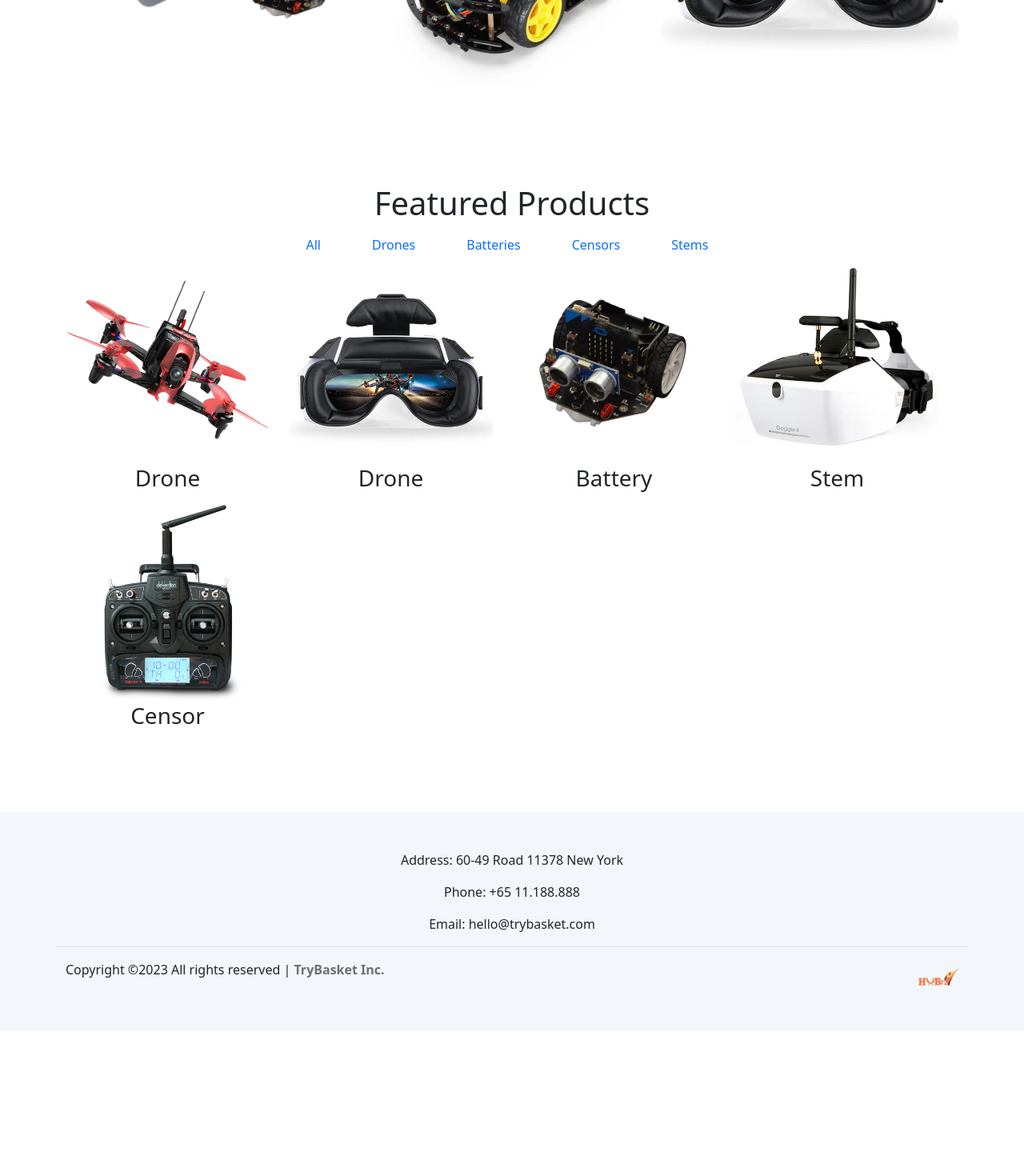
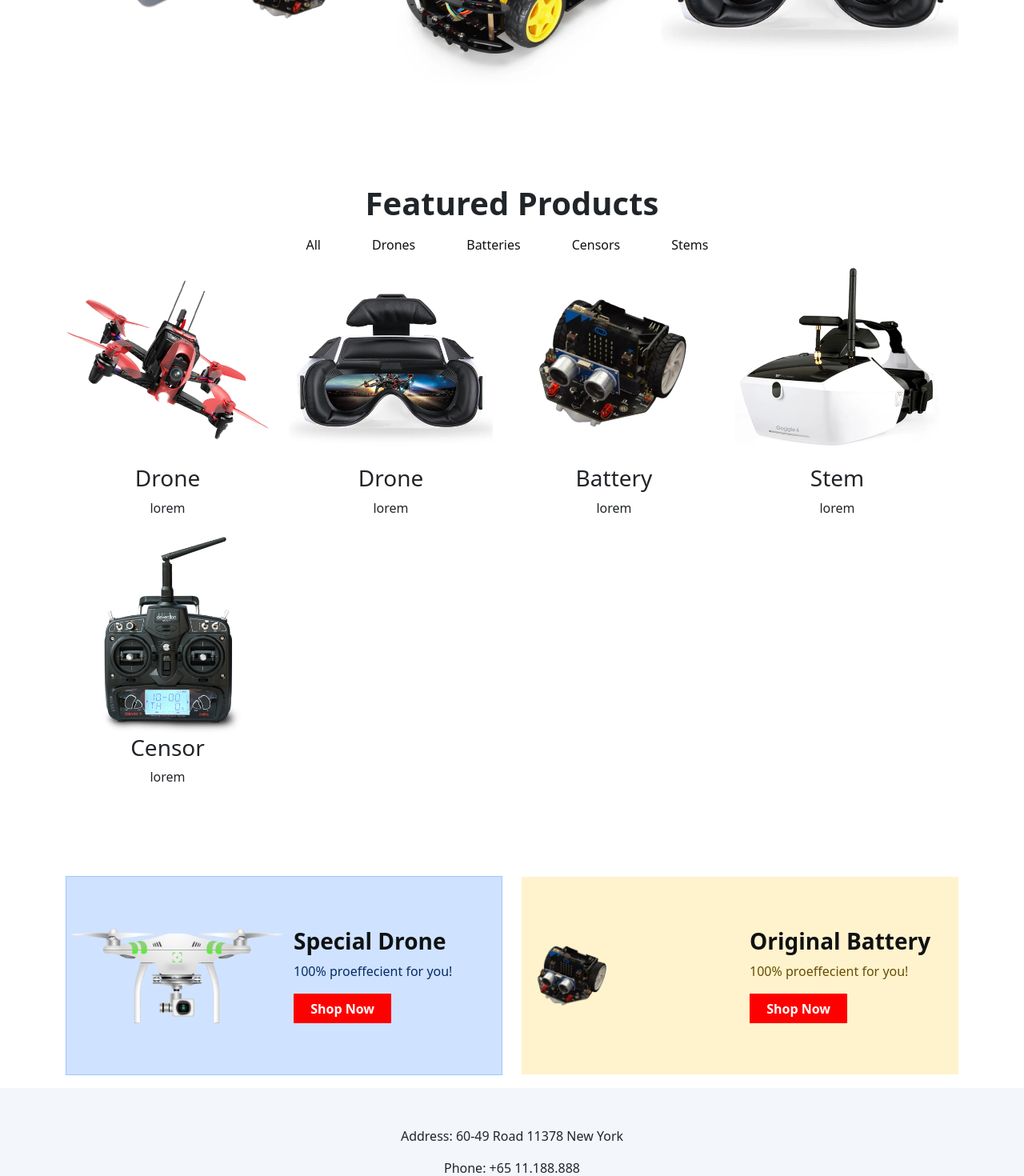
Before and after one commit to Rhoda-bot/ventory, a Next.js app: page / in a window 1280 px wide. Shown: the part 820-2290 px from the top of the page at 80% size. Before the commit the page ends 2108 px from the top, so only its background shows below. Built offline with nearby package versions, Linux system fonts and the light colour scheme; some icons are missing.

Commit message:
created the product page.

```diff
--- a/pages/index.js
+++ b/pages/index.js
@@ -4,6 +4,7 @@ import Footer from './reusables/footer'
 import Header from './reusables/header'
 import Banner from './home/banner'
 import Products from './products'
+import ProductCard from './products/product-cards'
 
 
 export default function Home() {
@@ -13,6 +14,7 @@ export default function Home() {
      <Header />
      <Banner />
       <Products />
+      <ProductCard />
      <Footer />
     </>
   )
--- a/pages/products/index.js
+++ b/pages/products/index.js
@@ -21,16 +21,16 @@ const Products = () => {
             <div className="products py-5 text-center">
                 <div className="container py-5">
                     <div className="row">
-                        <h1>Featured Products</h1>
-                        <ul className='nav justify-content-center'>
+                        <h1 className='products--title'>Featured Products</h1>
+                        <ul className='nav justify-content-center products__menu'>
                             <li className=' nav-item mx-3'>
-                               <button onClick={ handleShowAllProducts } className='nav-link'>All</button>
+                               <button onClick={ handleShowAllProducts } className='nav-link products__menu--link'>All</button>
                             </li>
                         {
                             products && products.map((val)=> (
                                 <>
                                     <li className=' nav-item mx-3' key={val.id}>
-                                        <button href="#" className='nav-link' key={val.id}  onClick={() => handleProductLists(val.slug)}>{val.name}</button>
+                                        <button href="#" className='nav-link products__menu--link' key={val.id}  onClick={() => handleProductLists(val.slug)}>{val.name}</button>
                                     </li>
                                 </>
                             ))
@@ -44,6 +44,7 @@ const Products = () => {
                                         <div key={id}>
                                             <img src={image} className='img-fluid'/>
                                             <h3>{name}</h3>
+                                            <p>lorem</p>
                                         </div>
                                     </div>
                                     </>
--- /dev/null
+++ b/pages/products/product-cards.js
@@ -0,0 +1,37 @@
+const ProductCard = () => {
+    return(
+        <>
+            <div className="products__row  ">
+                <div className="container">
+                <div className="row align-items-center">
+                    <div className="col-md-6 products__col">
+                        <div className="card rounded-0 p-3  alert alert-primary">
+                        <div className="row py-5 align-items-flex">
+                            <div className="col-6 products__col--image" />
+                                <div className="col-6">
+                                <h3 className="products__col--title">Special Drone</h3>
+                                <p className="products__col--text">100% proeffecient for you!</p>
+                                <button className="products__col--btn">Shop Now</button>
+                            </div>
+                        </div>
+                        </div>
+                    </div>
+                    <div className="col-md-6 products__col ">
+                       <div className="card border-0 rounded-0 p-3  alert alert-warning">
+                       <div className="row py-5 align-items-flex">
+                            <div className="col-6 products__col--image2 text-end" />
+                                <div className="col-6">
+                                <h3 className="products__col--title">Original Battery</h3>
+                                <p className="products__col--text">100% proeffecient for you!</p>
+                                <button className="products__col--btn">Shop Now</button>
+                            </div>
+                        </div>
+                       </div>
+                    </div>
+                </div>
+                </div>
+            </div>
+        </>
+    )
+}
+export default ProductCard;
--- a/styles/_banner.scss
+++ b/styles/_banner.scss
@@ -1,5 +1,6 @@
 .banner{
     text-align: center;
+    overflow-x: hidden;
     &__row{
         background-color: #f8f9fa;
     }
--- /dev/null
+++ b/styles/_products.scss
@@ -0,0 +1,42 @@
+.products{
+    overflow-x: hidden;
+    &--title{
+        font-weight: 700;
+    }
+    &__menu{
+        &--link{
+            font-weight: 500;
+            color: $bg-dark;
+            &:active{
+                color: $secondary-color !important;
+                border-bottom: 2px solid $secondary-color;
+            }
+        }
+    }
+    &__col{
+        border-radius: 0;
+        &--title{
+            font-weight: 600;
+            color: $bg-dark;
+        }
+        &--btn{
+            border: 2px solid red;
+            background-color: red;
+            padding: .3rem 1.2rem;
+            color: $primary-color;
+            font-weight: 600;
+        }
+        &--image{
+            background-image: url('/images/drone5.png');
+            background-size: cover;
+            background-repeat: no-repeat;
+
+        }
+        &--image2{
+            background-image: url('/images/batery2.png');
+            background-size: contain;
+            object-fit: contain;
+            background-repeat: no-repeat;
+        }
+    }
+}
--- a/styles/main.scss
+++ b/styles/main.scss
@@ -6,6 +6,7 @@
 @import './footer';
 @import './navbar';
 @import './banner';
+@import './products';
 @import './services';
 @import './whatwedo';
 @import './stacks';
```
